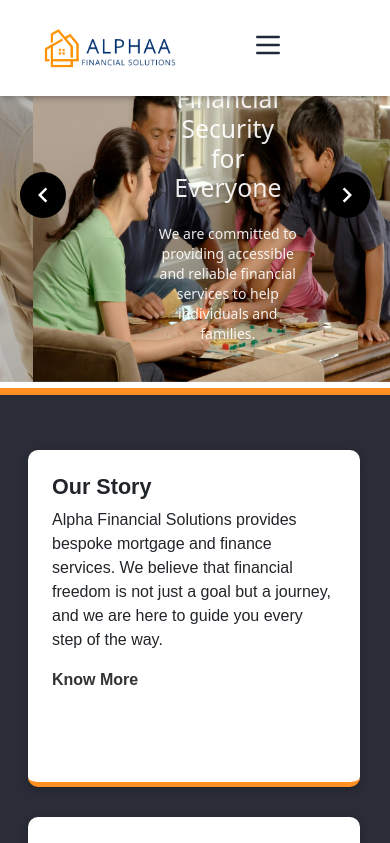
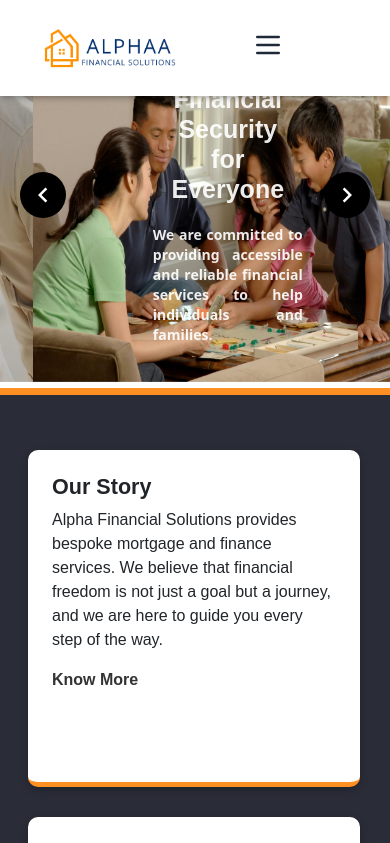
Before and after one commit to ajay4pc385/task-app, a React (Create React App) app: page / in a window 390 px wide. Shown: the top 843 px of the page. Built offline with nearby package versions, Linux system fonts and the light colour scheme.

Commit message:
first commit

```diff
--- a/src/index.css
+++ b/src/index.css
@@ -9,7 +9,11 @@ a{
     text-decoration: none !important;
 }
 
-
+.font-h2{
+    font-size: 38px ;
+    font-weight: 900 !important;
+    font-family: Arial, Helvetica, sans-serif !important;
+}
 .home {
     position: relative;
   }
@@ -168,6 +172,14 @@ a{
         width: 100%;
         height: 45vh;
       }
+      .font-h2{
+        font-size: 25px ;
+        font-weight: 900 !important;
+        font-family: Arial, Helvetica, sans-serif !important;
+    }
+    .TEXT{
+        text-align: justify !important;
+    }
 }
 
 @media (max-width: 768px) {
@@ -214,6 +226,14 @@ a{
         width: 100%;
         height: 45vh;
       }
+      .font-h2{
+        font-size: 25px ;
+        font-weight: 900 !important;
+        font-family: Arial, Helvetica, sans-serif !important;
+    }
+    .TEXT{
+        text-align: justify !important;
+    }
 }
 @media (max-width: 576px) {
     body {
@@ -268,6 +288,14 @@ a{
         width: 100%;
         height: 45vh;
       }
+      .font-h2{
+        font-size: 25px ;
+        font-weight: 900 !important;
+        font-family: Arial, Helvetica, sans-serif !important;
+    }
+    .TEXT{
+        text-align: justify !important;
+    }
 
 }
 @media (max-width: 400px) {
@@ -323,6 +351,14 @@ a{
         width: 100%;
         height: 45vh;
       }
+      .font-h2{
+        font-size: 25px ;
+        font-weight: 900 !important;
+        font-family: Arial, Helvetica, sans-serif !important;
+    }
+    .TEXT{
+        text-align: justify !important;
+    }
 }
 @media (max-width: 300px) {
     body {
@@ -377,7 +413,16 @@ a{
         width: 100%;
         height: 45vh;
       }
+      .font-h2{
+        font-size: 25px ;
+        font-weight: 900 !important;
+        font-family: Arial, Helvetica, sans-serif !important;
+    }
+    .TEXT{
+        text-align: justify !important;
+    }
 }
+
 
 @media (max-width: 270px) {
     body {
@@ -432,4 +477,12 @@ a{
         width: 100%;
         height: 45vh;
       }
+      .font-h2{
+        font-size: 25px ;
+        font-weight: 900 !important;
+        font-family: Arial, Helvetica, sans-serif !important;
+    }
+    .TEXT{
+        text-align: justify !important;
+    }
 }
--- a/src/pages/Home.jsx
+++ b/src/pages/Home.jsx
@@ -122,8 +122,8 @@ const Home = () => {
                     className="slider-image w-full h-[60vh] sm:h-[50vh] md:h-[40vh] lg:h-[30vh] xl:h-[20vh]"
                   />
                   <div className="text-overlay absolute bottom-8 left-8 text-white px-4 py-4">
-                    <h2 dangerouslySetInnerHTML={{ __html: item.h2 }} />
-                    <p className="text-sm mt-3 mb-2">{item.text}</p>
+                    <h2 dangerouslySetInnerHTML={{ __html: item.h2 }} className="font-h2" />
+                    <p className="text-sm mt-3 mb-2 TEXT">{item.text}</p>
                   </div>
                 </div>
               </div>
```
